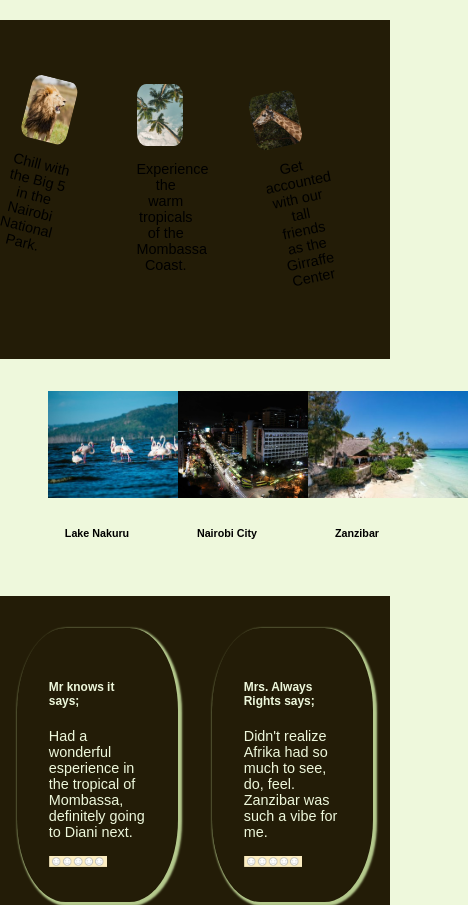
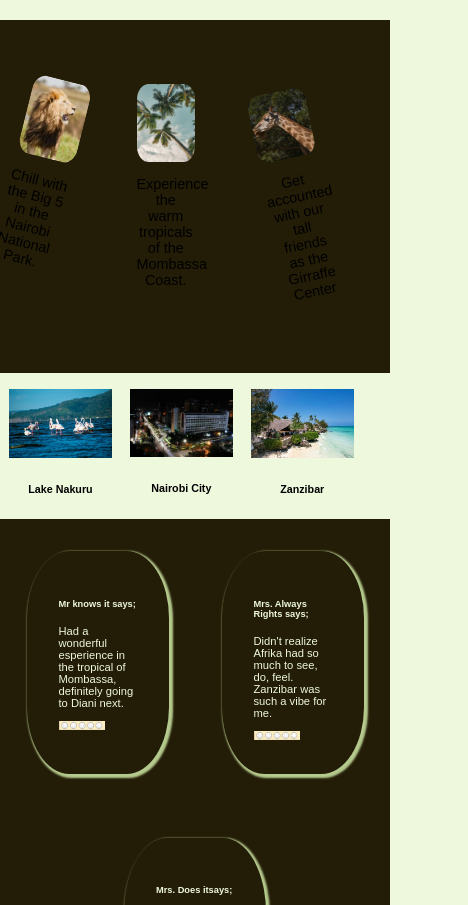
Before and after one commit to Manautea/Camper.1, a plain HTML site: page index.html in a window 390 px wide. Shown: the part 889-1794 px from the top of the page, 468 px wide, since content can reach past the window. Drawn offline with Linux system fonts and the light colour scheme.

Commit message:
This is a commit fixing the responsivity of the destinations part. still needs some work.

```diff
--- a/styles.css
+++ b/styles.css
@@ -81,8 +81,8 @@ button{
     transform: rotate(-11.66deg);
 }
 .examples>div img{
-    max-width: 40%;
-    padding: 0;
+    max-width: 50%;
+    min-width: 25%;
     border-radius: 20%;
 }
 .examples>div p{
@@ -90,26 +90,26 @@ button{
     text-align: center;
     font-size: 0.9rem;
 }
-.destinations{
-    display: flex;
-    width: 100%;
-    justify-content: space-around;
-    flex-wrap: wrap;
-    padding: 2rem;
-}
-@media screen and (min-width: 430px){
+
+@media screen and (min-width: 30%){
     .examples>div{
         text-align: center;
     }
 }
-.destinations> div{
-    width: 25%;
-    text-align: center;
+.destinations{
+    display: flex;
+    width: 100%;
+    padding-top: 1rem;
+    flex-wrap: wrap;
 }
-.destinations>div img{
-    max-width: 10rem;
-    height:auto;
-    object-fit: cover;
+.destinations>div{
+    max-width: 31%;
+    display: flex;
+    flex-direction: column;
+    align-items: center;
+}
+.destinations>div>img{
+    max-width: 85%;
 }
 .experience-cont{
     background-color: #231C07;
@@ -121,13 +121,13 @@ button{
     justify-content: space-around;
 }
 .experiences>div{
-    max-width: 25%;
+    max-width: 20%;
     color:#EEF8DC;
     padding: 2rem;
     box-shadow:2px 2px 2px 2px #B5CA8D;
     border-radius: 30%;
     margin: 2rem 0;
-    font-size: 0.9rem;
+    font-size: 0.7rem;
 }
 .experiences>div img{
     max-width: 60%;
```
